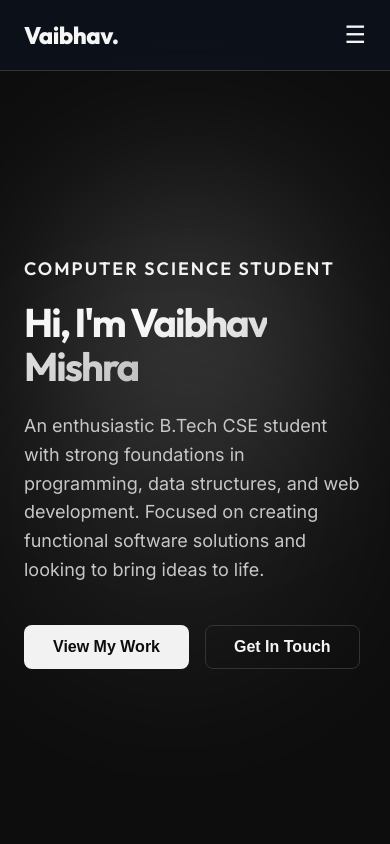
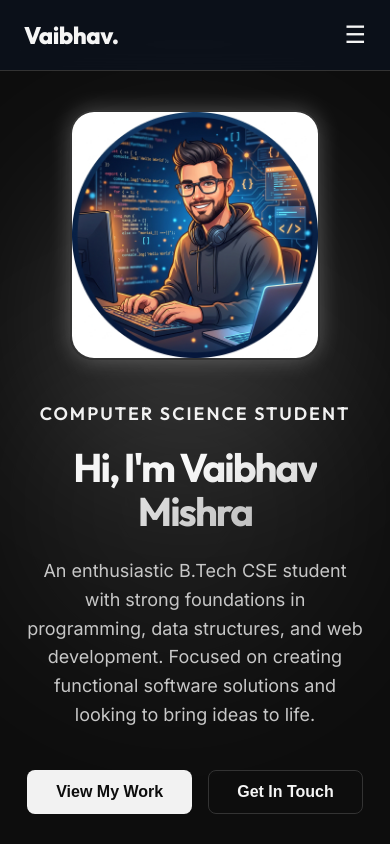
Before and after one commit to Vaibhav1214/my-web-portfolio, a React (Vite) app: page / in a window 390 px wide. Shown: the top 844 px of the page. Built offline with nearby package versions, Linux system fonts and the light colour scheme; no server answers.

Commit message:
style: add profile avatar image to Hero section layout

```diff
--- a/src/App.css
+++ b/src/App.css
@@ -149,6 +149,45 @@
 .cta-group {
   display: flex;
   gap: 16px;
+}
+
+.hero-grid {
+  display: grid;
+  grid-template-cols: 1.2fr 1fr;
+  gap: 60px;
+  align-items: center;
+  width: 100%;
+}
+
+.hero-img-container {
+  display: flex;
+  justify-content: center;
+  align-items: center;
+}
+
+.hero-img-wrapper {
+  position: relative;
+  border-radius: 24px;
+  overflow: hidden;
+  border: 2px solid var(--border-color);
+  aspect-ratio: 1;
+  width: 100%;
+  max-width: 360px;
+  box-shadow: var(--shadow-lg);
+  animation: glowPulse 4s infinite ease-in-out;
+  transition: var(--transition-smooth);
+}
+
+.hero-img-wrapper:hover {
+  border-color: var(--accent-orange);
+  transform: scale(1.02);
+  box-shadow: var(--shadow-glow-orange);
+}
+
+.hero-img {
+  width: 100%;
+  height: 100%;
+  object-fit: cover;
 }
 
 .btn {
@@ -621,6 +660,32 @@ textarea.form-control {
     font-size: 52px;
   }
 
+  .hero-grid {
+    grid-template-cols: 1fr;
+    gap: 40px;
+  }
+
+  .hero-content {
+    display: flex;
+    flex-direction: column;
+    align-items: center;
+    text-align: center;
+    max-width: 100%;
+  }
+
+  .hero-desc {
+    margin-left: auto;
+    margin-right: auto;
+  }
+
+  .hero-img-container {
+    order: -1;
+  }
+
+  .hero-img-wrapper {
+    max-width: 250px;
+  }
+
   .about-grid, .contact-grid {
     grid-template-cols: 1fr;
     gap: 40px;
--- a/src/App.jsx
+++ b/src/App.jsx
@@ -189,6 +189,7 @@ function App() {
           <div className="shape shape-1"></div>
           <div className="shape shape-2"></div>
         </div>
+        <div className="hero-grid">
           <div className="hero-content animate-slide-up">
             <div className="hero-subtitle" id="hero-sub">Computer Science Student</div>
             <h1 className="hero-title" id="hero-main-title">
@@ -214,6 +215,17 @@ function App() {
               >
                 Get In Touch
               </button>
+            </div>
+          </div>
+
+          <div className="hero-img-container animate-fade-in">
+            <div className="hero-img-wrapper">
+              <img
+                src={avatarImg}
+                alt="Vaibhav Mishra Profile"
+                className="hero-img"
+              />
+            </div>
           </div>
         </div>
       </section>
```
Lines whose indentation alone changed are shown as unchanged.
